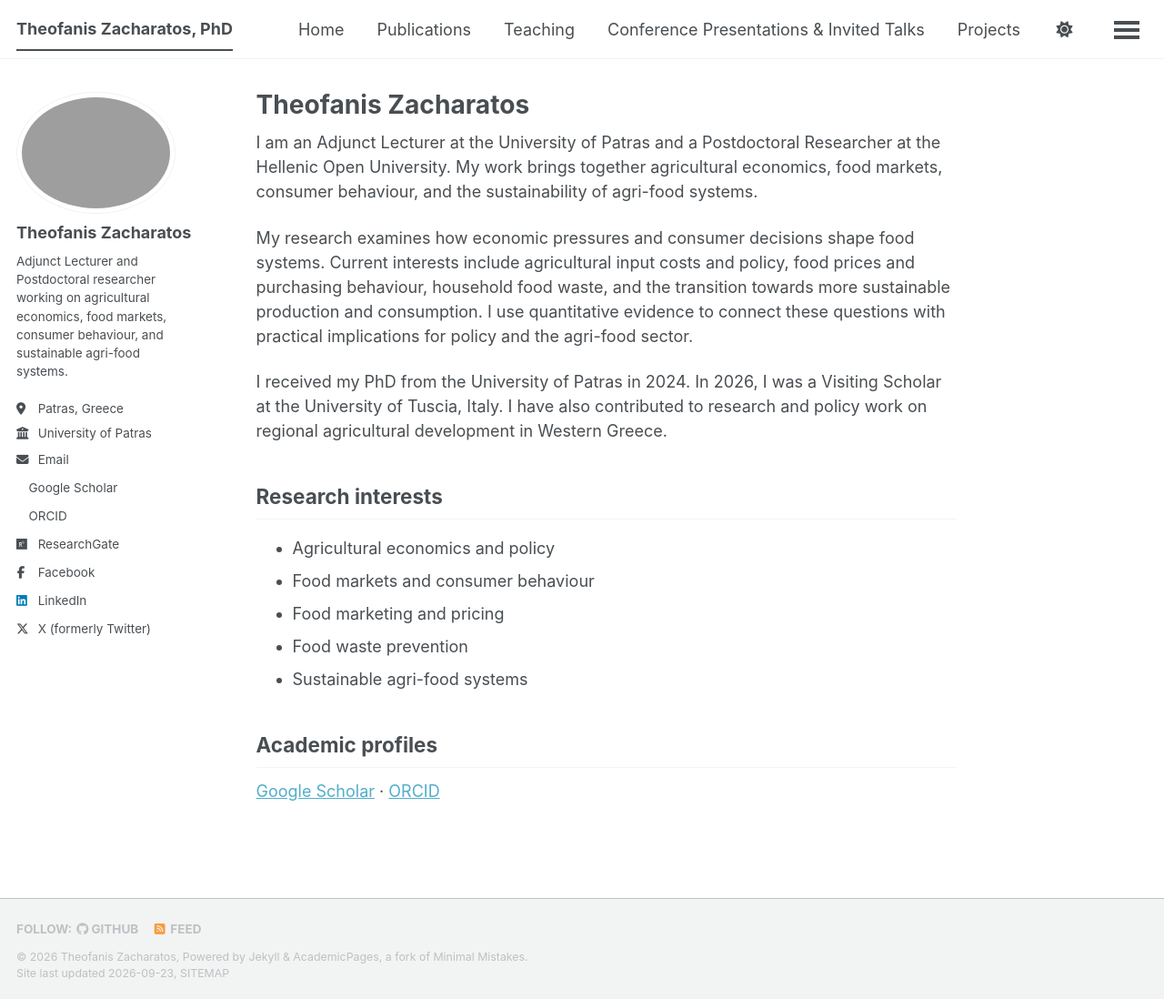
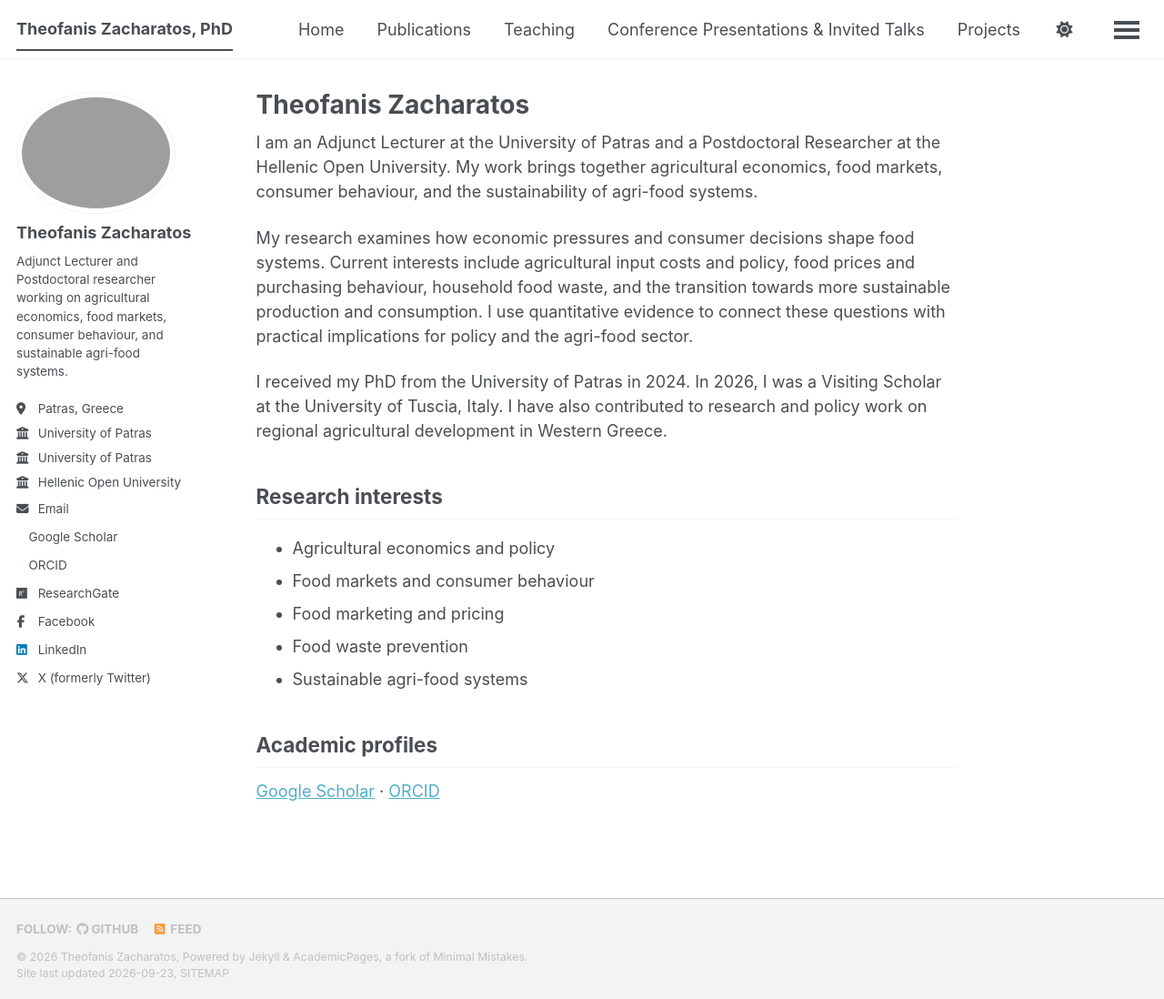
Before and after one commit to TheofanisZacharatos/theofaniszacharatos.github.io, a Jekyll site: the page built from _pages/about.md, in a window 1280 px wide and 1098 px high. Shown: the whole window at 91% size. Built offline with Jekyll 4.4.1, drawn with Linux system fonts in a browser that asks for light colours; a style sheet for code colours, icons or effects is not loaded.

Commit message:
Update author-profile.html

```diff
--- a/_includes/author-profile.html
+++ b/_includes/author-profile.html
@@ -29,6 +29,10 @@
       {% endif %}
       {% if author.employer %}
         <li class="author__desktop"><i class="fas fa-fw fa-building-columns icon-pad-right" aria-hidden="true"></i>{{ author.employer }}</li>
+      {% endif %}
+      {% if author.employer %}
+      <li class="author__desktop"><i class="fas fa-fw fa-building-columns icon-pad-right" aria-hidden="true"></i>{{ author.employer }}</li>
+      <li class="author__desktop"><i class="fas fa-fw fa-building-columns icon-pad-right" aria-hidden="true"></i>Hellenic Open University</li>
       {% endif %}
       {% if author.uri %}
         <li><a href="{{ author.uri }}"><i class="fas fa-fw fa-link icon-pad-right" aria-hidden="true"></i>{{ site.data.ui-text[site.locale].website_label | default: "Website" }}</a></li>
```
